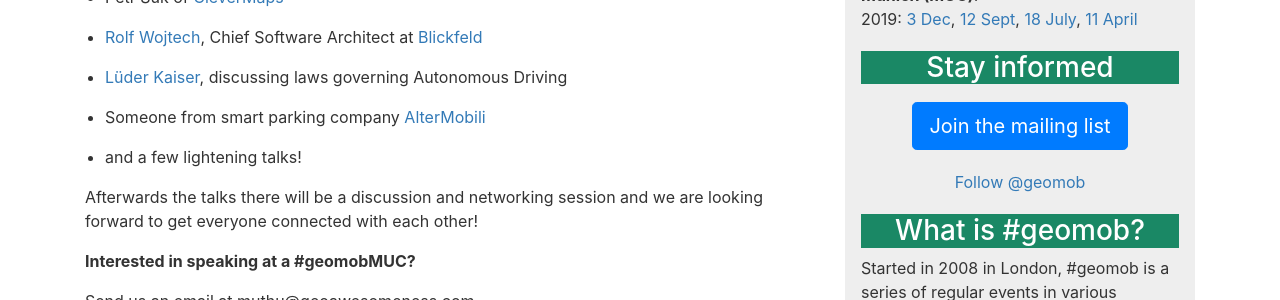
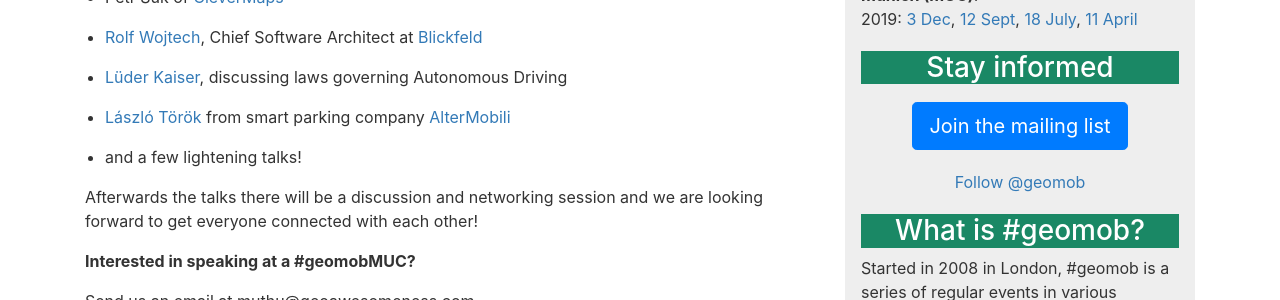
Before and after one commit to geomob/geomob-website, a Jekyll site: the page built from _posts/2019-09-18-dec-3rd-geomob-muc-details.markdown, in a window 1280 px wide. Shown: the part 536-836 px from the top of the page. Built offline with Jekyll 4.4.1, drawn with Linux system fonts in a browser that asks for light colours; comment, search, counter and statistics services are not loaded.

Commit message:
add 5th speaker

```diff
--- a/_posts/2019-09-18-dec-3rd-geomob-muc-details.markdown
+++ b/_posts/2019-09-18-dec-3rd-geomob-muc-details.markdown
@@ -24,7 +24,7 @@
 
   * [Lüder Kaiser](https://www.linkedin.com/in/l%C3%BCder-kaiser-7b771a40/), discussing laws governing Autonomous Driving
 
-  * Someone from smart parking company [AlterMobili](https://www.altermobili.com/)
+  * [László Török](https://www.linkedin.com/in/laszlotorok007/) from smart parking company [AlterMobili](https://www.altermobili.com/)
 
   * and a few lightening talks!
 
```
